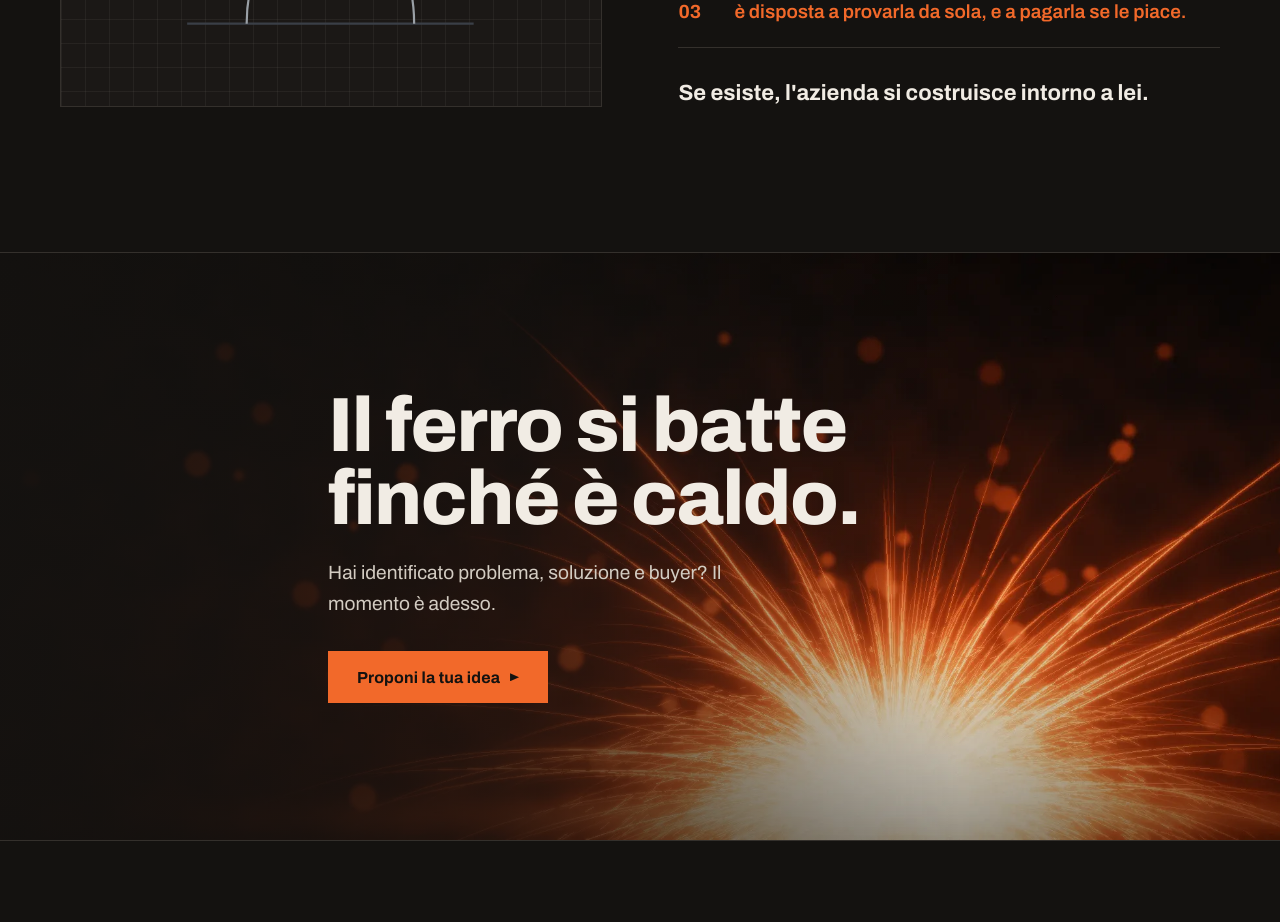
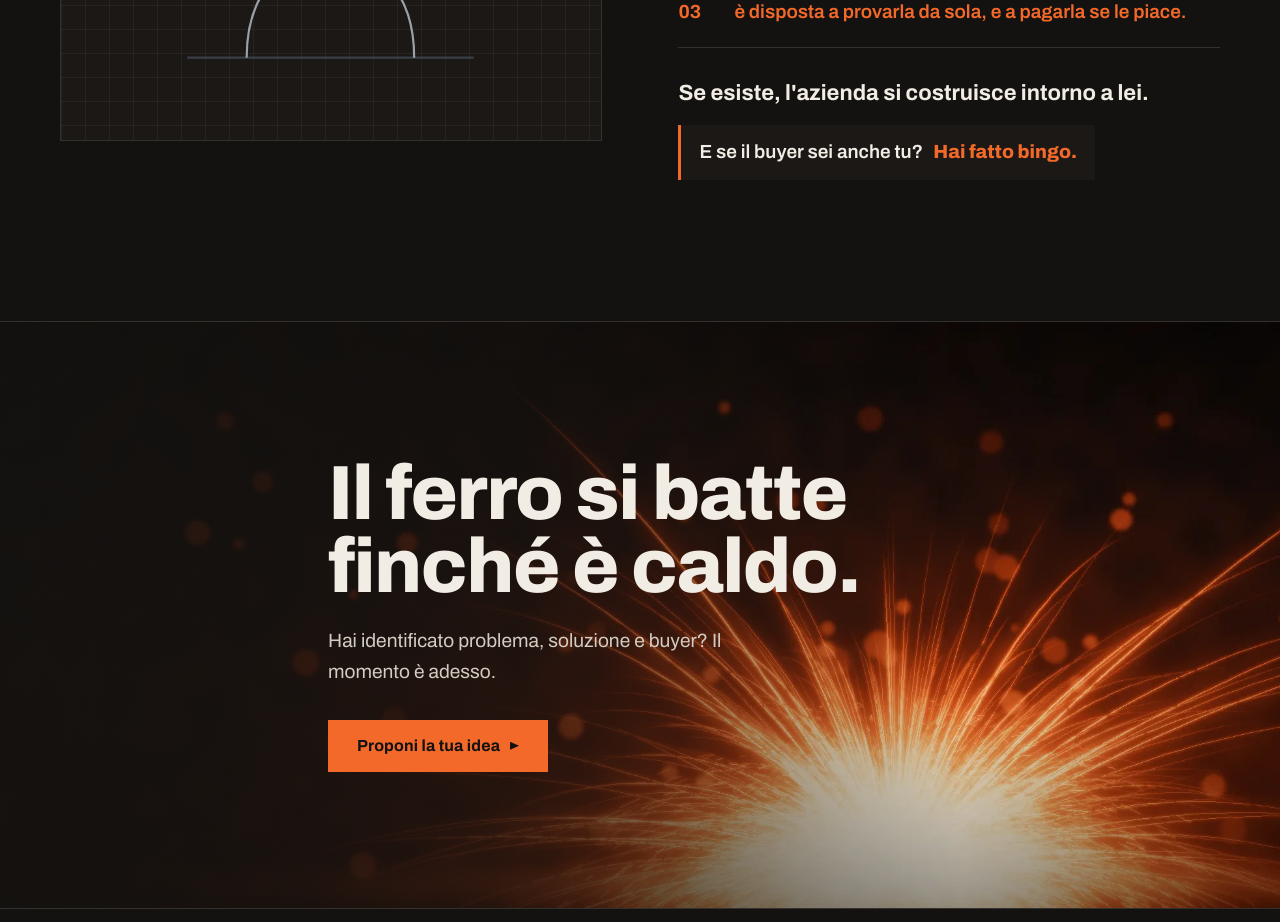
Before and after one commit to giovannipecora/fucina-ventures, a React (Vite) app: page / in a window 1280 px wide. Shown: the part 2320-3242 px from the top of the page. Built offline with nearby package versions, Linux system fonts and the light colour scheme.

Commit message:
Buyer: e se il buyer sei anche tu? Hai fatto bingo.
Co-Authored-By: Claude Opus 5.5 <noreply@anthropic.com>
Claude-Session: https://claude.ai/code/session_019aWZR2njWsPE9Bv3HZ2G5N

```diff
--- a/src/components/Home.jsx
+++ b/src/components/Home.jsx
@@ -119,6 +119,7 @@ function BuyerSec({ t }) {
             ))}
           </ol>
           <p className="close">{b.close}</p>
+          <p className="bingo">{b.bingo[0]} <strong>{b.bingo[1]}</strong></p>
         </div>
       </div>
     </section>
--- a/src/i18n/en.js
+++ b/src/i18n/en.js
@@ -52,6 +52,7 @@ export default {
     sub: 'We validate that your buyer really exists: someone who',
     items: ['has the problem you have identified;', 'is already looking for a solution;', 'is willing to try it on their own, and pay for it if they like it.'],
     close: 'If they exist, the company is built around them.',
+    bingo: ['And if you are a buyer too?', 'Bingo.'],
     img: 'The buyer: a person with the problem, looking for a solution, who pays if they like it',
   },
   band: {
--- a/src/i18n/es.js
+++ b/src/i18n/es.js
@@ -52,6 +52,7 @@ export default {
     sub: 'Validamos que tu comprador existe de verdad: alguien que',
     items: ['tiene el problema que has identificado;', 'ya está buscando una solución;', 'está dispuesto a probarla por su cuenta, y a pagarla si le gusta.'],
     close: 'Si existe, la empresa se construye a su alrededor.',
+    bingo: ['¿Y si el comprador también eres tú?', '¡Bingo!'],
     img: 'El comprador: una persona con el problema, que busca una solución y la paga si le gusta',
   },
   band: {
--- a/src/i18n/it.js
+++ b/src/i18n/it.js
@@ -52,6 +52,7 @@ export default {
     sub: 'Validiamo che esista davvero il tuo buyer: una persona che',
     items: ['ha il problema che hai identificato;', 'sta già cercando una soluzione;', 'è disposta a provarla da sola, e a pagarla se le piace.'],
     close: 'Se esiste, l\'azienda si costruisce intorno a lei.',
+    bingo: ['E se il buyer sei anche tu?', 'Hai fatto bingo.'],
     img: 'Il buyer: una persona con il problema, che cerca una soluzione e la paga se le piace',
   },
   band: {
--- a/src/styles.css
+++ b/src/styles.css
@@ -493,3 +493,6 @@ h1, h2, h3 { margin: 0; font-weight: 800; font-stretch: var(--wide); letter-spac
 .soglia { position: relative; display: inline-block; width: 0.95em; height: 0.95em; margin: 0 0.14em; vertical-align: -0.12em; border: 0.08em solid currentColor; }
 .soglia::after { content: ""; position: absolute; left: 20%; right: 20%; top: 24%; bottom: 22%; background: var(--accent); clip-path: polygon(50% 0, 100% 100%, 0 100%); }
 .path-step.final .soglia::after { background: currentColor; }
+
+.buyer .bingo { margin-top: 14px; display: inline-flex; flex-wrap: wrap; align-items: baseline; gap: 4px 10px; padding: 12px 18px; border-left: 3px solid var(--accent); background: var(--bg-2); font-size: 19px; font-weight: 600; }
+.buyer .bingo strong { color: var(--accent); font-weight: 800; font-stretch: var(--wide); }
```
